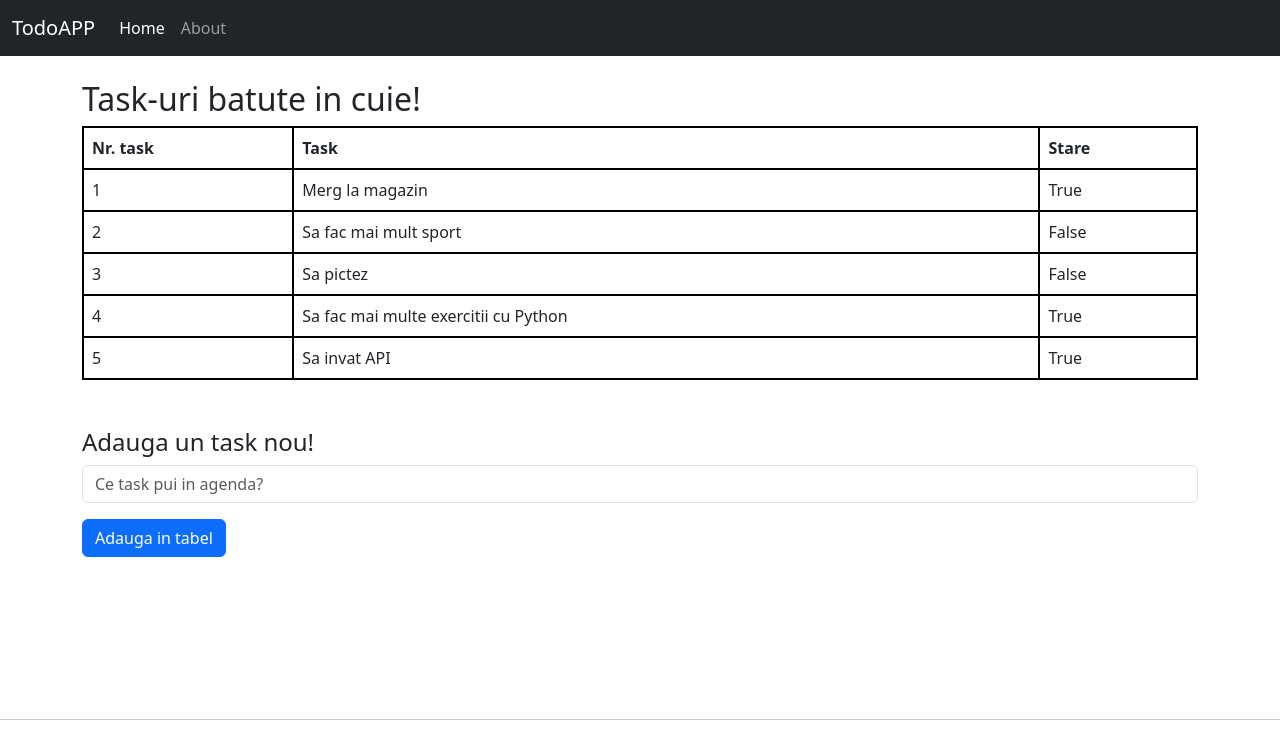
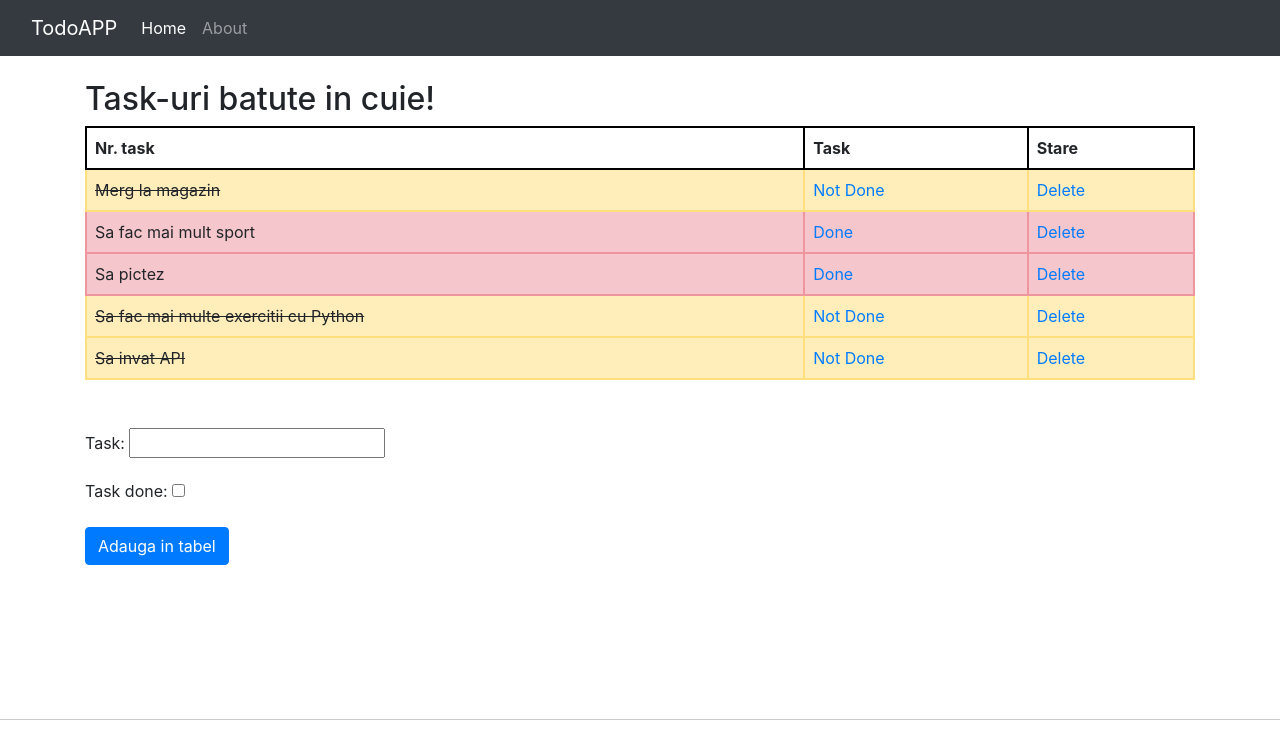
Before and after one commit to stefaniavlad/ToDoApp_project, a Django app: page / in a window 1280 px wide. Shown: the top 742 px of the page. Run offline with Django 4.2, Linux system fonts and the light colour scheme; data comes from the database, SQL or seed files in the repository; both versions use the stored data as it was after the commit.

Commit message:
final updates

```diff
--- /dev/null
+++ b/to_do_app/todoapp/forms.py
@@ -0,0 +1,8 @@
+from django import forms
+from .models import Tasks
+
+
+class TasksForm(forms.ModelForm):
+    class Meta:
+        model = Tasks
+        fields = ['task', 'task_done']
--- a/to_do_app/todoapp/static/css/style.css
+++ b/to_do_app/todoapp/static/css/style.css
@@ -19,3 +19,7 @@ table td {
     text-align: center;
     border-top: 1px solid #ccc;
   }
+
+.linethrough {
+    text-decoration: line-through;
+}
--- a/to_do_app/todoapp/templates/todoapp/base.html
+++ b/to_do_app/todoapp/templates/todoapp/base.html
@@ -7,7 +7,7 @@
     <meta charset="UTF-8">
     <link rel="icon" href="{% static 'img/favicon.png' %}" type="image/png">
     <link href="{% static 'css/style.css' %}" rel="stylesheet">
-    <link href="https://cdn.jsdelivr.net/npm/bootstrap@5.3.0/dist/css/bootstrap.min.css" rel="stylesheet" integrity="sha384-9ndCyUaIbzAi2FUVXJi0CjmCapSmO7SnpJef0486qhLnuZ2cdeRhO02iuK6FUUVM" crossorigin="anonymous">
+    <link rel="stylesheet" href="https://cdn.jsdelivr.net/npm/bootstrap@4.4.1/dist/css/bootstrap.min.css" integrity="sha384-Vkoo8x4CGsO3+Hhxv8T/Q5PaXtkKtu6ug5TOeNV6gBiFeWPGFN9MuhOf23Q9Ifjh" crossorigin="anonymous">
 </head>
 <body>
     <nav class="navbar navbar-expand-lg navbar-dark bg-dark">
--- a/to_do_app/todoapp/templates/todoapp/home.html
+++ b/to_do_app/todoapp/templates/todoapp/home.html
@@ -13,14 +13,22 @@
         </tr>
       </thead>
       <tbody>
-    {% if tasks %}
-        {% for task in tasks %}
-        <tr>
-          <td>{{ task.id }}</td>
-          <td>{{ task.task }}</td>
-          <td>{{ task.task_done }}</td>
-        </tr>
-        {% endfor %}
+        {% if tasks %}
+          {% for task in tasks %}
+            {% if task.task_done %}
+                <tr class="table-warning">
+                    <td class="linethrough">{{ task.task }}</td>
+                    <td><a href="{% url 'change_status' task.id %}">Not Done</a></td>
+                    <td><a href="{% url 'delete' task.id %}">Delete</a></td>
+                </tr>
+            {% else %}
+                <tr class="table-danger">
+                    <td>{{ task.task }}</td>
+                    <td><a href="{% url 'change_status' task.id %}">Done</a></td>
+                    <td><a href="{% url 'delete' task.id %}">Delete</a></td>
+                </tr>
+            {% endif %}
+          {% endfor %}
     {% endif %}
       </tbody>
       </table>
@@ -30,11 +38,9 @@
       <br>
 
 <!-- FORM TO SEND DATA TO DB -->
-<form>
-  <h4>Adauga un task nou!</h4>
-  <div class="mb-3">
-  <input type="text" class="form-control" placeholder="Ce task pui in agenda?">
-  </div>
+<form method="POST">
+  {% csrf_token %}
+  {{ form.as_p }}
   <button type="submit" class="btn btn-primary">Adauga in tabel</button>
 </form>
 <!-- END FORM -->
--- a/to_do_app/todoapp/urls.py
+++ b/to_do_app/todoapp/urls.py
@@ -1,7 +1,9 @@
 from django.urls import path
-from .views import home, about
+from . import views
 
 urlpatterns = [
-    path('', home),
-    path('about', about),
+    path('', views.home, name='home'),
+    path('about', views.about, name='about'),
+     path('delete/<id>', views.delete, name='delete'),
+    path('cumpara/<id>', views.change_status, name='change_status'),
 ]
--- a/to_do_app/todoapp/views.py
+++ b/to_do_app/todoapp/views.py
@@ -1,10 +1,40 @@
-from django.shortcuts import render
+from django.shortcuts import render, redirect
 from .models import Tasks
+from .forms import TasksForm
 
 
 def home(request):
-    tasks = Tasks.objects.all()
-    return render(request, 'todoapp/home.html', {'tasks': tasks})
+    if request.method == 'POST':
+        form = TasksForm(request.POST or None)
+        if form.is_valid():
+            form.save()
+            form = TasksForm()
+            tasks = Tasks.objects.all()
+            context = {'form': form, 'tasks': tasks}
+            return render(request, 'todoapp/home.html', context)
+    else:
+        form = TasksForm()
+        tasks = Tasks.objects.all()
+        context = {'form': form, 'tasks': tasks}
+        return render(request, 'todoapp/home.html', context)
+
+
+def delete(reguest, id):
+    task = Tasks.objects.get(pk=id)
+    task.delete()
+    return redirect('home')
+
+
+def change_status(request, id):
+    task = Tasks.objects.get(pk=id)
+    if task.task_done:
+        task.task_done = False
+        task.save()
+    else:
+        task.task_done = True
+        task.save()
+
+    return redirect('home')
 
 
 def about(request):
```
Also changed, not shown: to_do_app/db.sqlite3.
